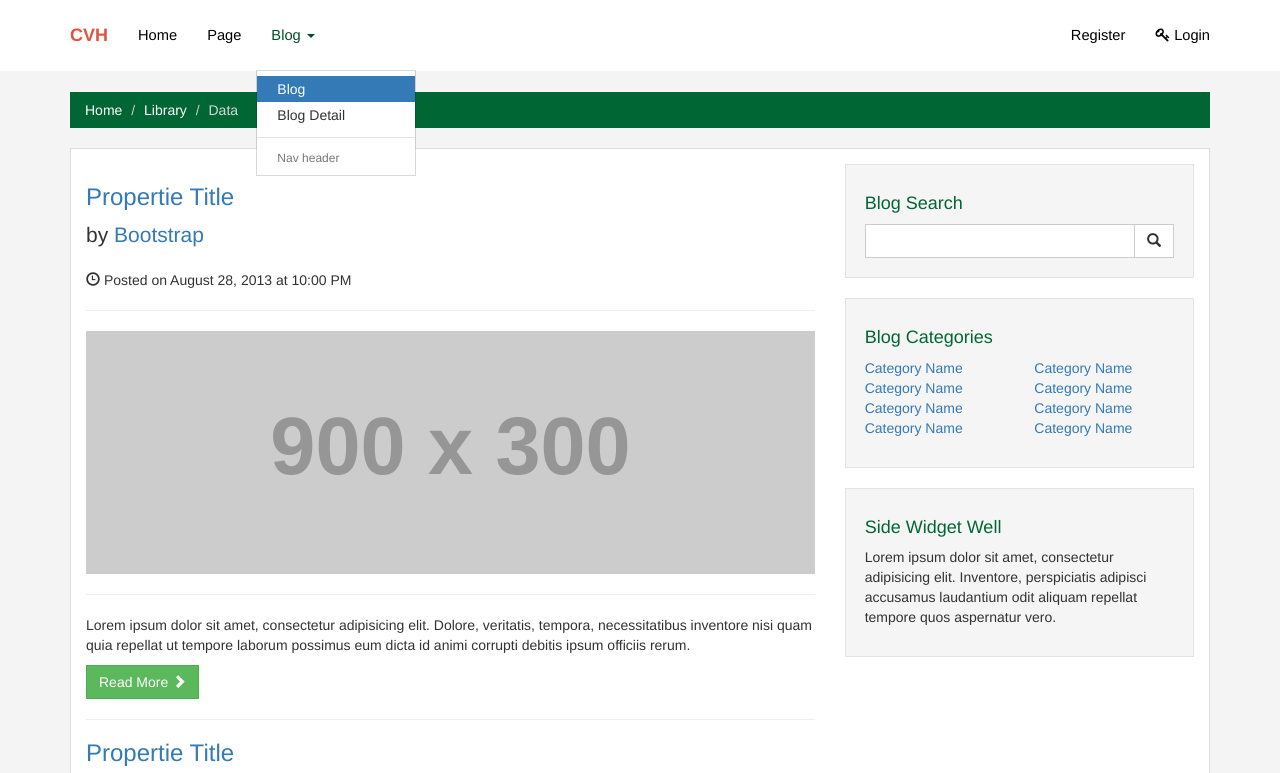
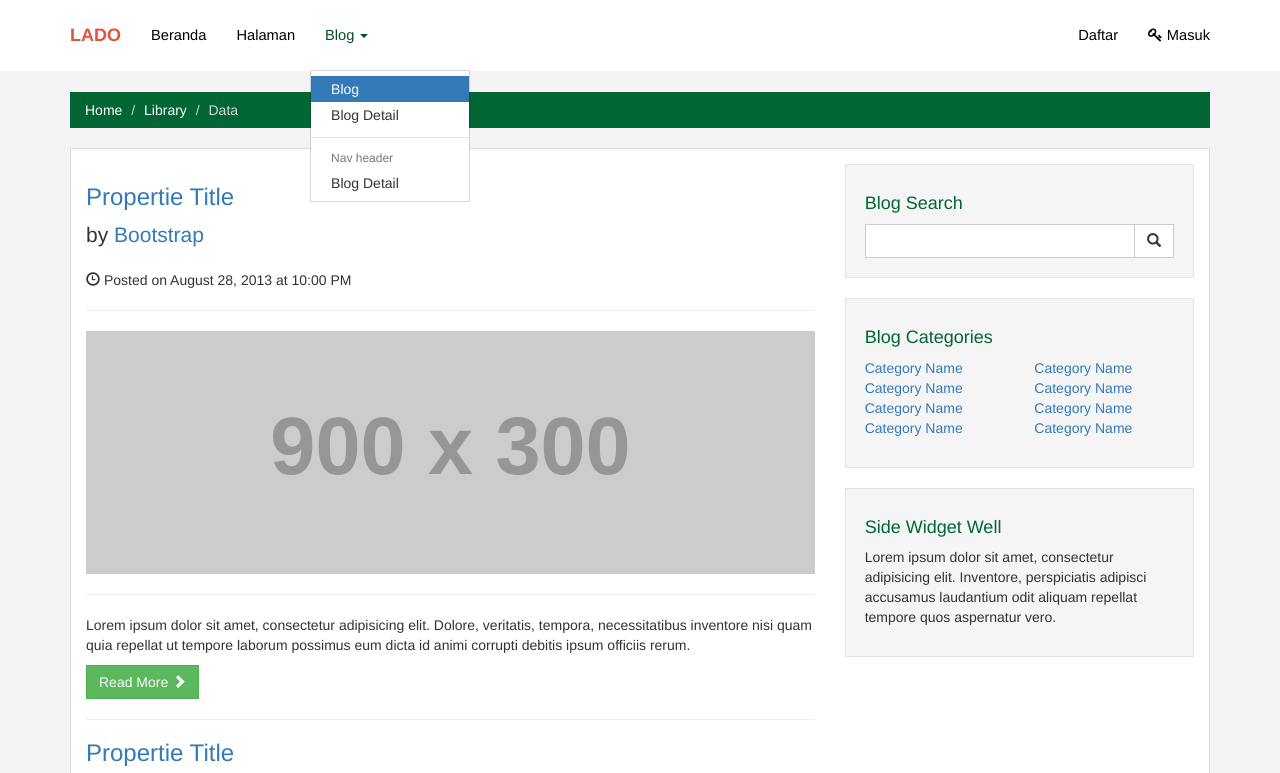
Before and after one commit to udamuri/bootstrap-kilo, a plain HTML site: page blog.html in a window 1280 px wide. Both pictures are taken after a click on the button "Blog". Shown: the top 773 px of the page. Drawn offline with Linux system fonts and the light colour scheme; placeholder pictures from the web are drawn by us.

Commit message:
change language

```diff
--- a/blog.html
+++ b/blog.html
@@ -32,12 +32,12 @@
             <span class="icon-bar"></span>
             <span class="icon-bar"></span>
           </button>
-          <a class="navbar-brand visible-md visible-lg " href="index.html">CVH</a>
+          <a class="navbar-brand visible-md visible-lg " href="index.html">LADO</a>
         </div>
         <div id="navbar" class="navbar-collapse collapse">
           <ul class="nav navbar-nav">
-            <li><a href="index.html">Home</a></li>
-            <li><a href="page.html">Page</a></li>
+            <li><a href="index.html">Beranda</a></li>
+            <li><a href="page.html">Halaman</a></li>
             <li class="dropdown">
               <a href="#" class="dropdown-toggle" data-toggle="dropdown" role="button" aria-haspopup="true" aria-expanded="false">Blog <span class="caret"></span></a>
               <ul class="dropdown-menu">
@@ -45,12 +45,13 @@
                 <li><a href="blog_detail.html">Blog Detail</a></li>
                 <li role="separator" class="divider"></li>
                 <li class="dropdown-header">Nav header</li>
+                <li><a href="blog_detail.html">Blog Detail</a></li>
               </ul>
             </li>
           </ul>
           <ul class="nav navbar-nav navbar-right">
-            <li><a href="register.html">Register</a></li>
-            <li><a href="form.html"><i class="fa fa-key"></i> Login</a></li>
+            <li><a href="register.html">Daftar</a></li>
+            <li><a href="form.html"><i class="fa fa-key"></i> Masuk</a></li>
           </ul>
         </div><!--/.nav-collapse -->
       </div>
@@ -257,7 +258,7 @@
                 <div class="container">
                   <div class="row">
                     <div class="col-md-12">
-                        <p>&copy; 2017 Lorem Ipsum Dolor Sit Amet</p>
+                        <p>&copy; 2017 Muri Budiman</p>
                     </div>
                   </div>
                 </div>
```
Also changed, not shown: blog_detail.html (+7 -6 lines), form.html (+7 -6 lines), index.html (+7 -7 lines), page.html (+7 -6 lines), register.html (+7 -6 lines), img/myheader.jpeg (added).
